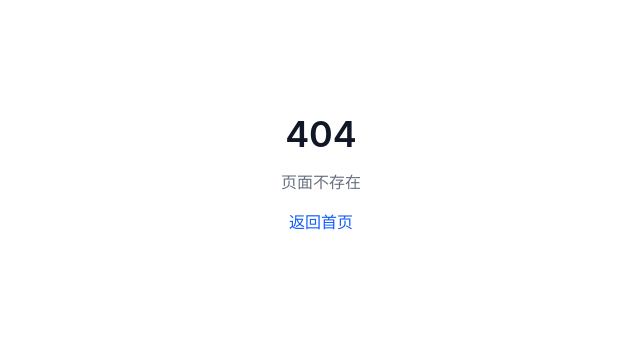
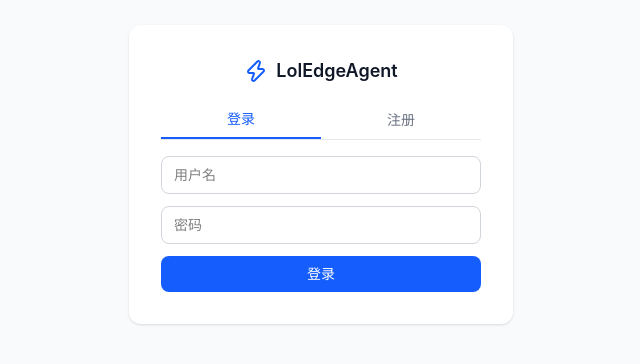
Before and after one commit to ysy1101/LolEdgeAgent, a React (Vite) app in the folder frontend/: page /login in a window 1280 px wide. Before the commit this address had no page. Shown: the part 226-590 px from the top of the page, without its empty margins (319-959 px from the left). Built offline with nearby package versions, Linux system fonts and the light colour scheme.

Commit message:
feat: 前端登录注册页，JWT自动携带+路由鉴权保护

```diff
--- a/frontend/src/lib/api.ts
+++ b/frontend/src/lib/api.ts
@@ -1,10 +1,12 @@
-import type { Source, Briefing, Article, Preferences, Paginated } from '../types';
+import type { Source, Briefing, Article, Preferences, Paginated, ApiResponse } from '../types';
 
 const BASE_URL = '/api/v1';
 
 async function request<T>(path: string, options?: RequestInit): Promise<T> {
+  const token = localStorage.getItem('token');
+  const authHeader: Record<string, string> = token ? { Authorization: `Bearer ${token}` } : {};
   const res = await fetch(`${BASE_URL}${path}`, {
-    headers: { 'Content-Type': 'application/json', ...options?.headers },
+    headers: { 'Content-Type': 'application/json', ...authHeader, ...options?.headers },
     ...options,
   });
   const json: ApiResponse<T> = await res.json();
--- /dev/null
+++ b/frontend/src/pages/Login.tsx
@@ -0,0 +1,81 @@
+import { useState } from 'react';
+import { useNavigate } from 'react-router';
+import { Zap } from 'lucide-react';
+
+export default function Login() {
+  const [tab, setTab] = useState<'login' | 'register'>('login');
+  const [username, setUsername] = useState('');
+  const [email, setEmail] = useState('');
+  const [password, setPassword] = useState('');
+  const [error, setError] = useState('');
+  const [loading, setLoading] = useState(false);
+  const navigate = useNavigate();
+
+  const handleSubmit = async (e: React.FormEvent) => {
+    e.preventDefault();
+    setError('');
+    setLoading(true);
+
+    try {
+      const endpoint = tab === 'login' ? '/api/v1/auth/login' : '/api/v1/auth/register';
+      const body: Record<string, string> = { username, password };
+      if (tab === 'register') body.email = email;
+
+      const res = await fetch(endpoint, {
+        method: 'POST',
+        headers: { 'Content-Type': 'application/json' },
+        body: JSON.stringify(body),
+      });
+      const json = await res.json();
+      if (json.code !== 0) {
+        setError(json.message);
+        return;
+      }
+      localStorage.setItem('token', json.data.token);
+      localStorage.setItem('user', JSON.stringify(json.data.user));
+      navigate('/chat');
+    } catch {
+      setError('网络错误');
+    } finally {
+      setLoading(false);
+    }
+  };
+
+  return (
+    <div className="flex min-h-screen items-center justify-center bg-gray-50">
+      <div className="w-full max-w-sm rounded-xl bg-white p-8 shadow-sm">
+        <div className="mb-6 flex items-center justify-center gap-2">
+          <Zap className="h-6 w-6 text-blue-600" />
+          <span className="text-lg font-semibold text-gray-900">LolEdgeAgent</span>
+        </div>
+
+        <div className="mb-4 flex border-b border-gray-200">
+          <button
+            className={`flex-1 pb-2 text-sm font-medium ${tab === 'login' ? 'border-b-2 border-blue-600 text-blue-600' : 'text-gray-500'}`}
+            onClick={() => setTab('login')}>登录</button>
+          <button
+            className={`flex-1 pb-2 text-sm font-medium ${tab === 'register' ? 'border-b-2 border-blue-600 text-blue-600' : 'text-gray-500'}`}
+            onClick={() => setTab('register')}>注册</button>
+        </div>
+
+        <form onSubmit={handleSubmit} className="space-y-3">
+          <input className="w-full rounded-lg border border-gray-300 px-3 py-2 text-sm"
+            placeholder="用户名" value={username} onChange={e => setUsername(e.target.value)} required />
+          {tab === 'register' && (
+            <input className="w-full rounded-lg border border-gray-300 px-3 py-2 text-sm"
+              placeholder="邮箱（可选）" type="email" value={email} onChange={e => setEmail(e.target.value)} />
+          )}
+          <input className="w-full rounded-lg border border-gray-300 px-3 py-2 text-sm"
+            placeholder="密码" type="password" value={password} onChange={e => setPassword(e.target.value)} required />
+
+          {error && <p className="text-xs text-red-600">{error}</p>}
+
+          <button type="submit" disabled={loading}
+            className="w-full rounded-lg bg-blue-600 py-2 text-sm font-medium text-white hover:bg-blue-700 disabled:opacity-50">
+            {loading ? '请稍候...' : tab === 'login' ? '登录' : '注册'}
+          </button>
+        </form>
+      </div>
+    </div>
+  );
+}
--- a/frontend/src/routes/index.tsx
+++ b/frontend/src/routes/index.tsx
@@ -1,13 +1,24 @@
-import { createBrowserRouter, Navigate } from 'react-router';
+import { createBrowserRouter, Navigate, Outlet } from 'react-router';
 import DashboardLayout from '../layouts/DashboardLayout';
 import BriefingList from '../pages/Briefings/BriefingList';
 import BriefingDetail from '../pages/Briefings/BriefingDetail';
 import SourceList from '../pages/Sources/SourceList';
 import Preferences from '../pages/Preferences';
 import Chat from '../pages/Chat';
+import Login from '../pages/Login';
 import NotFound from '../pages/NotFound';
 
+function RequireAuth() {
+  const token = localStorage.getItem('token');
+  if (!token) return <Navigate to="/login" replace />;
+  return <Outlet />;
+}
+
 export const router = createBrowserRouter([
+  { path: '/login', element: <Login /> },
+  {
+    element: <RequireAuth />,
+    children: [
       {
         path: '/',
         Component: DashboardLayout,
@@ -20,5 +31,7 @@ export const router = createBrowserRouter([
           { path: 'preferences', element: <Preferences /> },
         ],
       },
+    ],
+  },
   { path: '*', element: <NotFound /> },
 ]);
```
Lines whose indentation alone changed are shown as unchanged.
